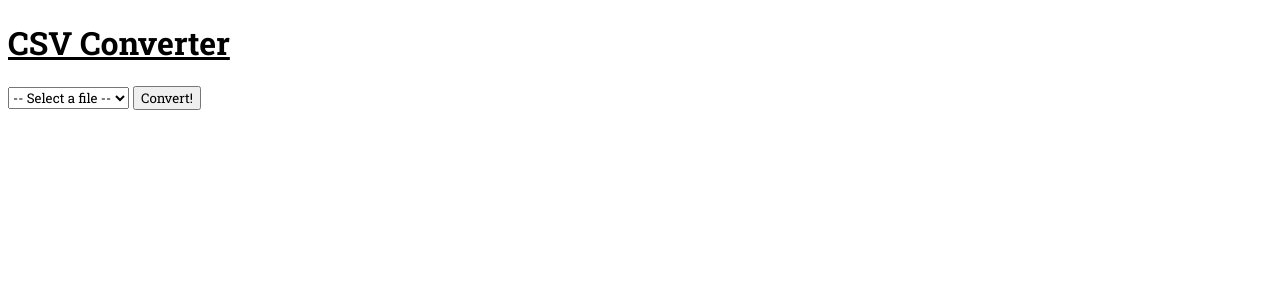
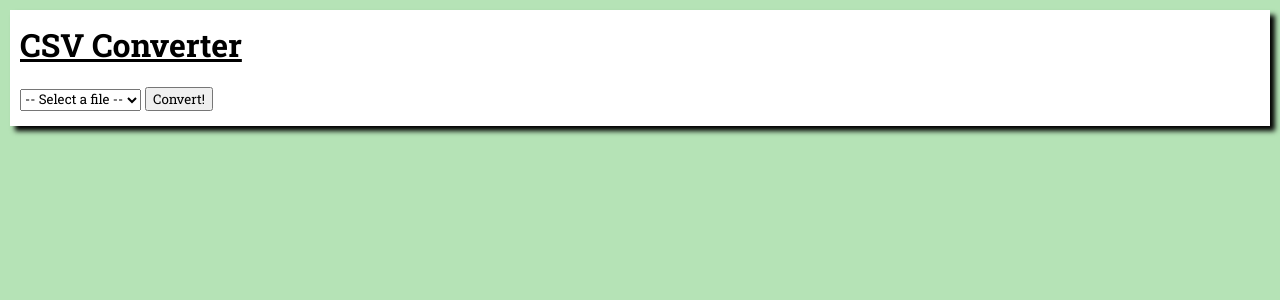
Before and after one commit to jacobrussell-eng/flask-csv-converter, a Flask app: template templates/table.html in a window 1280 px wide. Shown: the top 300 px of the page. Run offline with Flask 3, Linux system fonts and the light colour scheme; the template is opened without the code that fills it, so the values that code supplies are empty.

Commit message:
Added Encoding checks, UI beautify, Bug fix
Changes made:
- app now iterates through different character encodings to include more csv formatting
- updates to the ui to change background, box-shadow, and more
- fixed a bug when handling unsuccessful file uploads

```diff
--- a/app.py
+++ b/app.py
@@ -12,13 +12,17 @@ def get_csv_files():
 
 # Read the data from the sample csv file:
 def csv_to_html(csv_filepath):
-    try:
-        df = pd.read_csv(csv_filepath)
-        return df.to_html(index=False)
-    except FileNotFoundError:
-        return "<p>Error: CSV file not found.</p>"
-    except Exception as e:
-        return f"<p>Error reading CSV file: {e}</p>"
+    encodings = ['utf-8','cp1252','latin1']
+    for enc in encodings:
+        try:
+            df = pd.read_csv(csv_filepath, encoding=enc)
+            return df.to_html(index=False)
+        except UnicodeDecodeError:
+            continue
+        except FileNotFoundError:
+            return "<p>Error: CSV file not found.</p>"
+        except Exception as e:
+            return f"<p>Error reading CSV file: {e}</p>"
 
 # Route url:
 @app.route('/', methods=['GET','POST'])
@@ -33,11 +37,11 @@ def index():
         selected_source = request.form.get('csv_source', '')
         # Handle file upload:
         if selected_source == 'upload':
+            uploaded_file = True
             if 'file' in request.files:
                 file = request.files['file']
                 if file.filename != '' and file.filename.endswith('.csv'):
                     html_table = csv_to_html(file)  # Pass the file buffer directly
-                    uploaded_file = True
                 else:
                     html_table = "<p>Error: Please upload a valid CSV file.</p>"
             else:
--- a/static/style.css
+++ b/static/style.css
@@ -2,14 +2,39 @@
     font-family: "Roboto Slab", Verdana, Geneva, Tahoma, sans-serif;
 }
 
+body {
+    margin: 0;
+    background-color: HSL(122, 46%, 80%);
+    /* background-color: #fff; */
+}
+
+main {
+    margin: 10px;
+}
+
+#banner {
+    width: auto;
+    display: block;
+    z-index: 10;
+    /* border: 1px solid black;   */
+    box-shadow: 5px 5px 5px black;
+    padding: 5px 10px 15px;
+    background-color: #fff;;
+}
+
+#file_upload {
+    margin-top: 10px;
+}
+
 table {
     margin: 0 auto;
+    /* color: #fff; */
 }
 
 th {
     text-align: center;
 }
 
-#file_upload {
-    margin-top: 10px;
+td {
+    padding: 2px;
 }
--- a/templates/table.html
+++ b/templates/table.html
@@ -10,7 +10,8 @@
     </head>
     <body>
         <main>
-            <h1 style="text-decoration: underline;">CSV Converter</h1>
+            <div id="banner">
+                <h1 style="text-decoration: underline; margin-top: 0.25em;">CSV Converter</h1>
                 <form method="POST" enctype="multipart/form-data">
                     <label for="csv_file"></label>
                     <select name="csv_source" id="csv_file" onchange="toggleFileInput()">
@@ -26,14 +27,12 @@
                         <input type="file" name="file" id="file" accept=".csv">
                     </div>
                 </form>
-            <table>
-                <h1>
+            </div>
+            <p>
                 {% for table in tables %}
-                    <h2>{{ titles[loop.index] }}</h2>
                     {{ table|safe }}
                 {% endfor %}
-                </h1>
-            </table>
+            </p>
         </main>
         <script>
             function toggleFileInput() {
```
Lines whose indentation alone changed are shown as unchanged.
